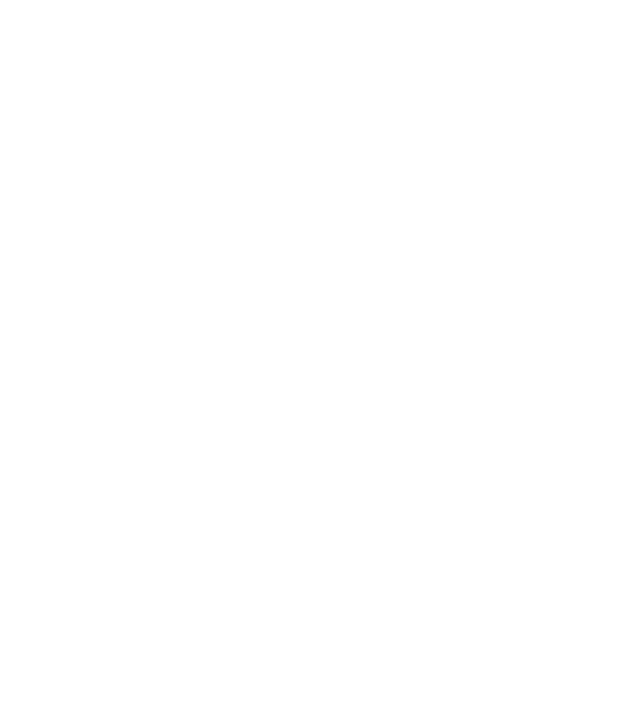
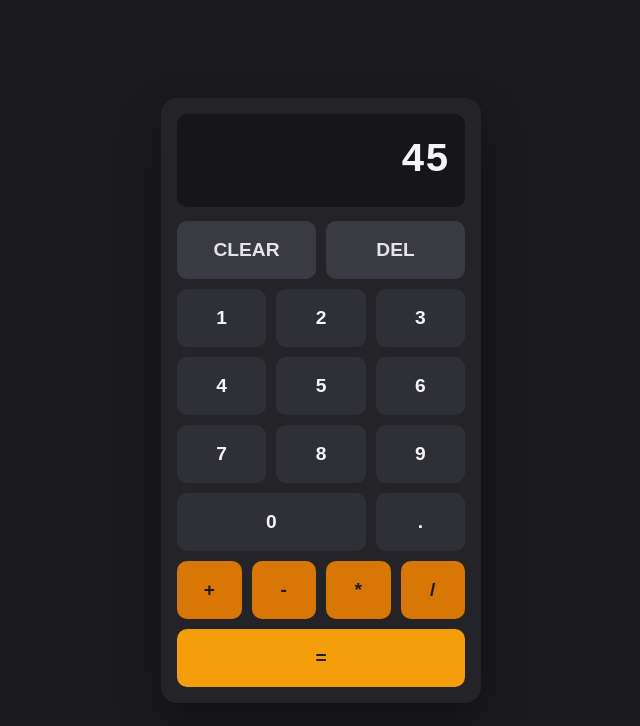
Before and after one commit to Lucky-Graduated/calculator, a plain HTML site: page index.html in a window 1280 px wide. Shown: the whole page, without its empty margins (319-959 px from the left). Drawn offline with Linux system fonts and the light colour scheme.

Commit message:
fix: calculation part and decimal issue

```diff
--- a/app.js
+++ b/app.js
@@ -0,0 +1,62 @@
+let previousInput = '';
+let currentOperation = '';
+let currentInput = '';
+
+
+const displayBtn = document.querySelector(".display p");
+const numsBtns = document.querySelectorAll(".nums button");
+const arithmeticBtn = document.querySelector(".arithmetic");
+const clearBtn = document.querySelector(".clear");
+
+clearBtn.addEventListener('click', (event) => {
+	if (event.target.dataset.action === 'clear') {
+		displayBtn.textContent = '';
+		previousInput = '';
+		currentInput = '';
+		currentOperation = '';
+	} else if (event.target.dataset.action === 'delete') {
+		currentInput = currentInput.slice(0, -1);
+		displayBtn.textContent = currentInput;
+	}
+});
+
+numsBtns.forEach(button => {
+	button.addEventListener("click", (event) => {
+		currentInput += button.value;
+		displayBtn.textContent = '';
+		displayBtn.textContent = `${currentInput}`;
+	});
+});
+
+arithmeticBtn.addEventListener('click', (event) => {
+    if (event.target.tagName !== 'BUTTON') return;
+
+    const action = event.target.dataset.action;
+
+    if (action === "equals") {
+    let result = calculate(currentOperation, Number(previousInput), Number(currentInput));
+    displayBtn.textContent = result;
+    previousInput = result;
+    currentInput = '';
+} else {
+        if (previousInput !== '' && currentInput !== '') {
+            previousInput = calculate(currentOperation, Number(previousInput), Number(currentInput));
+            displayBtn.textContent = previousInput;
+        } else {
+            previousInput = currentInput;
+        }
+        currentOperation = action;
+        currentInput = '';
+    }
+});
+
+function calculate(operation, a, b) {
+	switch (operation) {
+		case "divide":
+			if (b == 0) return "Error";
+			return a / b;
+		case "add": return a + b;
+		case "subtract": return a - b;
+		case "multiply": return a * b;
+	}
+}
--- a/index.html
+++ b/index.html
@@ -8,6 +8,34 @@
     <script src="app.js" defer></script>
 </head>
 <body>
-    <div class="container"></div>
+    <div class="container">
+        <div class="display">
+            <p>45</p>
+        </div>
+        <div class="clear">
+            <button type="button" data-action="clear">CLEAR</button>
+            <button type="button" data-action="delete">DEL</button>
+        </div>
+        <div class="nums">
+            <button type="button" value="1">1</button>
+            <button type="button" value="2">2</button>
+            <button type="button" value="3">3</button>
+            <button type="button" value="4">4</button>
+            <button type="button" value="5">5</button>
+            <button type="button" value="6">6</button>
+            <button type="button" value="7">7</button>
+            <button type="button" value="8">8</button>
+            <button type="button" value="9">9</button>
+            <button type="button" value="0">0</button>
+            <button type="button" value=".">.</button>
+        </div>
+        <div class="arithmetic">
+            <button type="button" data-action="add">+</button>
+            <button type="button" data-action="subtract">-</button>
+            <button type="button" data-action="multiply">*</button>
+            <button type="button" data-action="divide">/</button>
+            <button type="button" data-action="equals">=</button>
+        </div>
+    </div>
 </body>
 </html>
--- a/style.css
+++ b/style.css
@@ -0,0 +1,106 @@
+* {
+    box-sizing: border-box;
+    margin: 0;
+    padding: 0;
+}
+
+body {
+    min-height: 100vh;
+    display: flex;
+    align-items: center;
+    justify-content: center;
+    background: #1b1b1f;
+    font-family: "Segoe UI", system-ui, sans-serif;
+}
+
+.container {
+    width: 320px;
+    background: #232328;
+    border-radius: 16px;
+    padding: 16px;
+    box-shadow: 0 20px 40px rgba(0, 0, 0, 0.4);
+    display: grid;
+    grid-template-columns: repeat(4, 1fr);
+    gap: 10px;
+}
+
+.display {
+    grid-column: 1 / -1;
+    background: #16161a;
+    border-radius: 10px;
+    padding: 24px 16px;
+    margin-bottom: 4px;
+}
+
+.display p {
+    color: #f4f4f5;
+    font-family: "Courier New", monospace;
+    font-size: 2.5rem;
+    font-weight: 600;
+    text-align: right;
+    overflow-x: auto;
+    white-space: nowrap;
+}
+
+.clear {
+    grid-column: 1 / -1;
+    display: grid;
+    grid-template-columns: 1fr 1fr;
+    gap: 10px;
+}
+
+button {
+    border: none;
+    border-radius: 10px;
+    font-size: 1.2rem;
+    font-weight: 600;
+    padding: 18px 0;
+    cursor: pointer;
+    transition: filter 0.15s ease, transform 0.05s ease;
+}
+
+button:active {
+    transform: scale(0.96);
+}
+
+.clear button {
+    background: #3a3a42;
+    color: #e4e4e7;
+}
+
+.nums {
+    grid-column: 1 / -1;
+    display: grid;
+    grid-template-columns: repeat(3, 1fr);
+    gap: 10px;
+}
+
+.nums button {
+    background: #2f2f36;
+    color: #f4f4f5;
+}
+
+.nums button[value="0"] {
+    grid-column: span 2;
+}
+
+.arithmetic {
+    grid-column: 1 / -1;
+    display: grid;
+    grid-template-columns: repeat(4, 1fr);
+    gap: 10px;
+}
+
+.arithmetic button {
+    background: #d97706;
+    color: #1b1b1f;
+}
+
+.arithmetic button[data-action="equals"] {
+    grid-column: span 4;
+    background: #f59e0b;
+}
+
+button:hover {
+    filter: brightness(1.15);
+}
```
